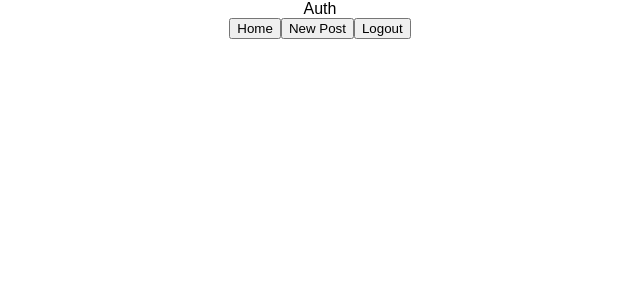
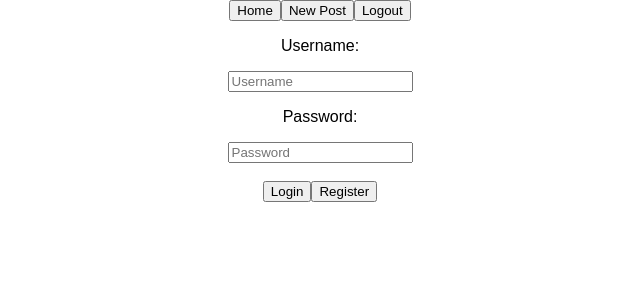
Before and after one commit to johsire/helo-sim-3, a React (Create React App) app: page /#/ in a window 1280 px wide. Shown: the top 300 px of the page, without its empty margins (320-960 px from the left). Built offline with nearby package versions, Linux system fonts and the light colour scheme.

Commit message:
username & pw inputsfields & buttons

```diff
--- a/package.json
+++ b/package.json
@@ -3,6 +3,7 @@
   "version": "0.1.0",
   "private": true,
   "dependencies": {
+    "axios": "^0.18.0",
     "dotenv": "^6.0.0",
     "massive": "^5.1.3",
     "react": "^16.4.1",
--- a/src/App.js
+++ b/src/App.js
@@ -3,26 +3,34 @@ import { Link } from 'react-router-dom';
 
 import './App.css';
 
-import Nav from './component/Nav/Nav';
-import routes from './routes';
+// import Auth from "./component/Auth/Auth";
+// import Post from "./component/Post/Post";
+// import Form from "./component/Form/Form";
+// import Dashboard from "./component/Dashboard/Dashboard";
+import Nav from "./component/Nav/Nav";
+import routes from "./routes";
 
 
 class App extends Component {
   render() {
     return (
       <div className="App">
-      {/* <nav className='nav'> */}
 
-          {/* <Link to="/" className='links'>Auth</Link>
+         {/* <nav className='nav'>
+          <Link to="/" className='links'>Auth</Link>
           <Link to="/dashboard" className='links'>Dashboard</Link>
           <Link to="/post/:postid" className='links'>Post</Link>
-          <Link to="/new" className='links'>Form</Link>  */}
-        {/* </nav> */}
-        {routes}
-        <Nav />
+          <Link to="/new" className='links'>Form</Link>
+         </nav> */}
+
+       <Nav />
+       { routes }
       </div>
     );
   }
-}
+};
 
 export default App;
+
+//  {/* {this.props.location.pathname === "/" ? null : <Nav />} */}
+//  {routes}
--- a/src/component/Auth/Auth.js
+++ b/src/component/Auth/Auth.js
@@ -1,12 +1,79 @@
 import React, { Component } from 'react';
+import axios from "axios";
 
 
 
 class Auth extends Component {
+  constructor(props) {
+    super(props);
+
+    this.state = {
+      username: "",
+      password: ""
+    };
+    this.state = { username: "", password: "" };
+    this.handleUsernameInput = this.handleUsernameInput.bind(this);
+    this.handlePasswordInput = this.handlePasswordInput.bind(this);
+    this.handleRegister = this.handleRegister.bind(this);
+    this.handleLogin = this.handleLogin.bind(this);
+  };
+
+
+  handleUsernameInput(e) {
+    this.setState({ username: e.target.value });
+  }
+
+  handlePasswordInput(e) {
+    this.setState({ password: e.target.value });
+  }
+
+  handleRegister() {
+    let { username, password } = this.state;
+    console.log(username, password);
+    axios
+      .post(`/api/register`, {
+        username,
+        password
+      })
+      .then(console.log(`submitted`))
+      .catch(err => console.log(err));
+  }
+
+  async handleLogin() {
+    let { username, password } = this.state;
+    console.log(username, password);
+    await axios
+      .post(`/api/login`, {
+        username,
+        password
+      })
+      .then(response => {
+        console.log(response);
+        this.setState({ user: response.data });
+      })
+      .then(() => this.props.getUser(username, password))
+      .catch(err => console.log(err));
+
+    this.props.history.push(`/dashboard`);
+  };
+
+
   render() {
     return (
       <div>
-        Auth
+        <div className="input-box">
+        <p>Username:</p>
+        <input placeholder="Username" value={this.state.username} onChange={this.handleUsernameInput} />
+        </div>
+        <div className="input-box">
+        <p>Password:</p>
+        <input placeholder="Password" value={this.state.password} onChange={this.handlePasswordInput} />
+        </div>
+        <div className="login-register-button">
+        <br/>
+          <button onClick={this.handleLogin}>Login</button>
+          <button onClick={this.handleRegister}>Register</button>
+        </div>
       </div>
     );
   }
--- a/src/index.js
+++ b/src/index.js
@@ -2,12 +2,12 @@ import React from 'react';
 import ReactDOM from 'react-dom';
 import './index.css';
 import App from './App';
-import { HashRouter } from 'react-router-dom';
+import { HashRouter as Router, Route} from 'react-router-dom';
 
 
 ReactDOM.render(
-  <HashRouter>
+  <Router>
     <App />
-  </HashRouter>
+  </Router>
 
 ,document.getElementById('root'));
```
Also changed, not shown: 1 other file (tests, documents, lock files or other folders).
